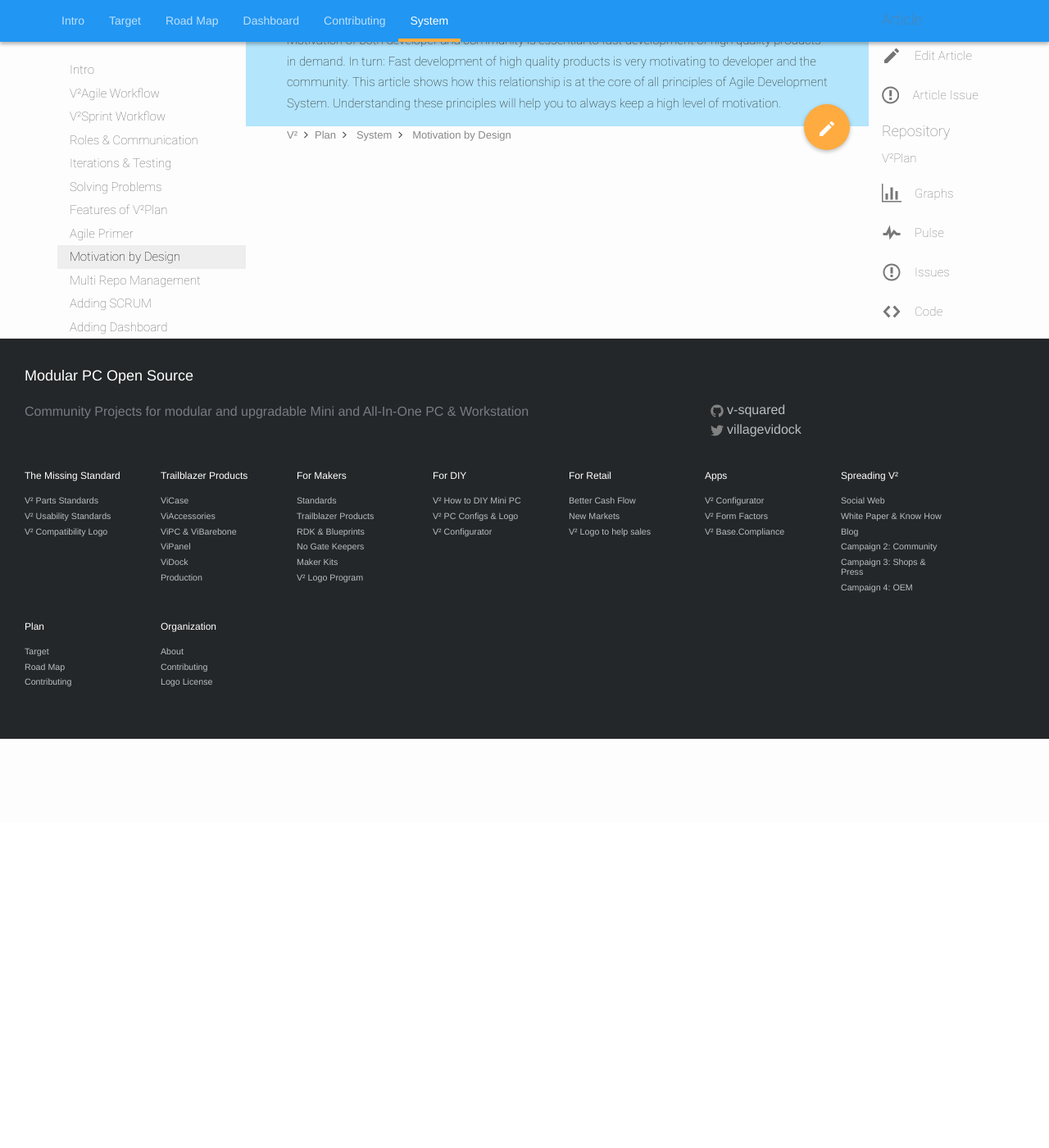
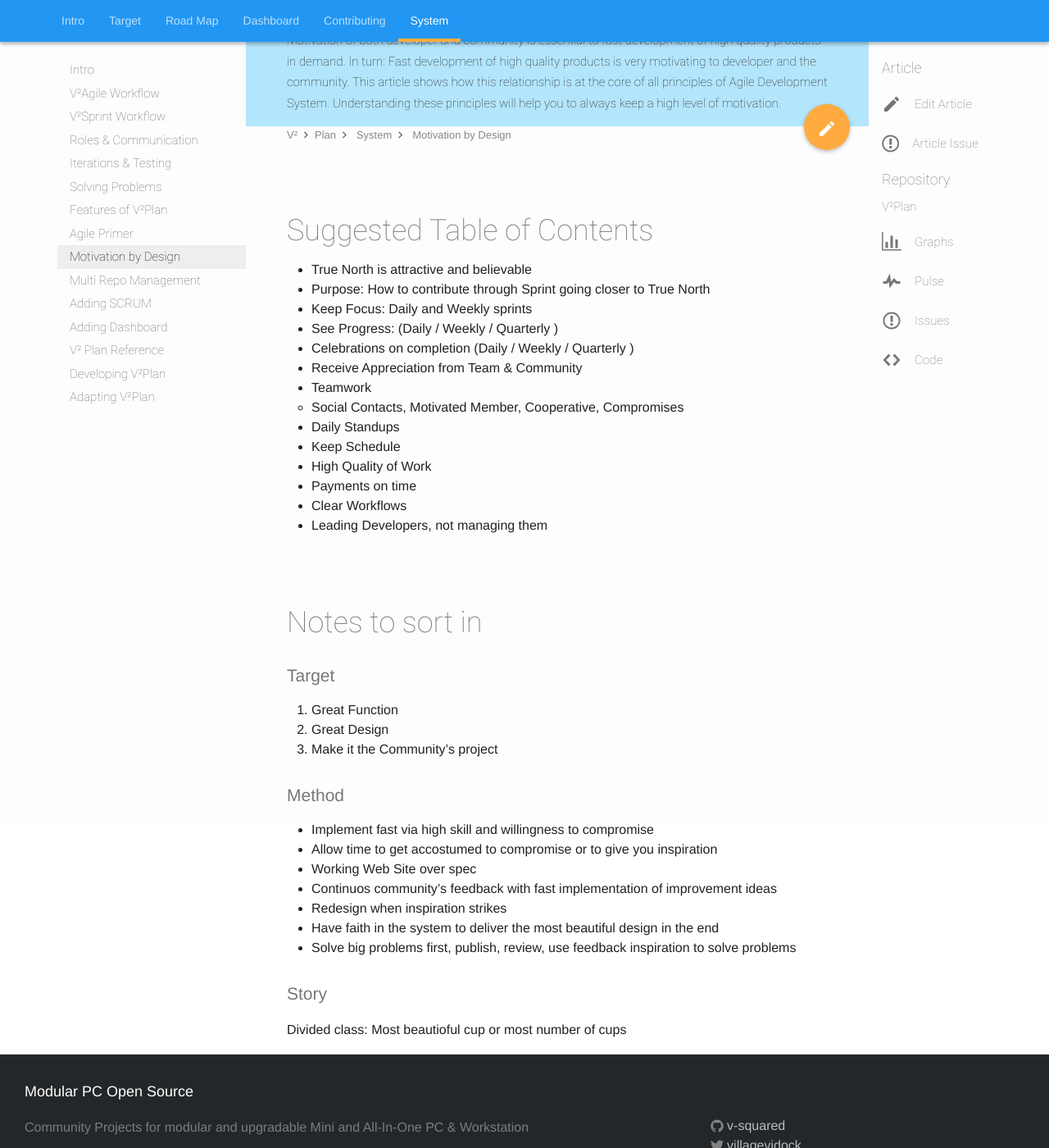
Before and after one commit to V-Squared/v2-Plan, a Jekyll site: the page built from system/motivation.md, in a window 1280 px wide and 1400 px high, scrolled down 397 px. Shown: the whole window at 82% size. Built offline with Jekyll 4.4.1, drawn with Linux system fonts in a browser that asks for light colours; before the commit the page ends 1298 px from its top, so only the background shows below that.

Commit message:
Included my notes on Motivation

```diff
--- a/system/motivation.md
+++ b/system/motivation.md
@@ -5,3 +5,38 @@ subtitle: How to keep your Developer and your Community happy.
 abstract: Motivation of both developer and community is essential to fast development of high quality products in demand. In turn&#58; Fast development of high quality products is very motivating to developer and the community. This article shows how this relationship is at the core of all principles of Agile Development System. Understanding these principles will help you to always keep a high level of motivation.
 issueNo: 69
 ---
+
+# Suggested Table of Contents
+- True North is attractive and believable
+- Purpose: How to contribute through Sprint going closer to True North
+- Keep Focus: Daily and Weekly sprints
+- See Progress: (Daily / Weekly / Quarterly )
+- Celebrations on completion (Daily / Weekly / Quarterly )
+- Receive Appreciation from Team & Community
+- Teamwork
+   - Social Contacts, Motivated Member, Cooperative, Compromises
+- Daily Standups
+- Keep Schedule
+- High Quality of Work
+- Payments on time
+- Clear Workflows
+- Leading Developers, not managing them
+
+
+# Notes to sort in
+## Target
+1. Great Function
+2. Great Design
+3. Make it the Community's project
+
+## Method
+- Implement fast via high skill and willingness to compromise
+- Allow time to get accostumed to compromise or to give you inspiration
+- Working Web Site over spec
+- Continuos community's feedback with fast implementation of improvement ideas
+- Redesign when inspiration strikes
+- Have faith in the system to deliver the most beautiful design in the end
+- Solve big problems first, publish, review, use feedback inspiration to solve problems
+
+## Story
+Divided class: Most beautioful cup or most number of cups
```
